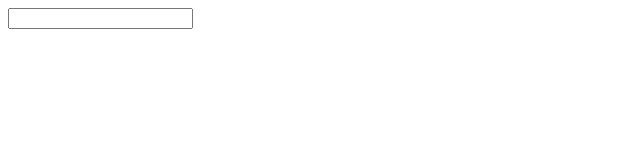
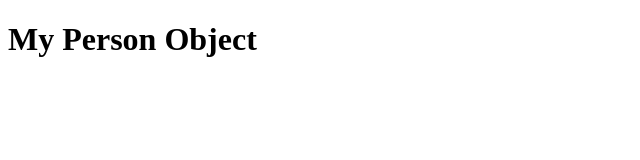
Before and after one commit to FaezCat/Udemy-Typescript, a website with bundled scripts: page index.html in a window 1280 px wide. Shown: the whole page, without its empty margins (0-640 px from the left). Built offline with nearby package versions, Linux system fonts and the light colour scheme.

Commit message:
Additional decorator example - now influencing an HTML div tag directly

```diff
--- a/index.html
+++ b/index.html
@@ -8,6 +8,6 @@
     <script src="dist/app.js" defer></script>
   </head>
   <body>
-    <input type="text" id="user-input" />
+    <div id="app"></div>
   </body>
 </html>
--- a/src/app.ts
+++ b/src/app.ts
@@ -5,7 +5,17 @@ function Logger(logString: string) {
   };
 }
 
-@Logger("LOGGING - PERSON")
+function WithTemplate(template: string, hookId: string) {
+  return function(_: Function) {
+    const hookEl = document.getElementById(hookId);
+    if (hookEl) {
+      hookEl.innerHTML = template;
+    }
+  }
+}
+
+// @Logger("LOGGING - PERSON")
+@WithTemplate('<h1>My Person Object</h1>', 'app')
 class Person {
   name = "Max";
 
```
Also changed, not shown: dist/app.js.
